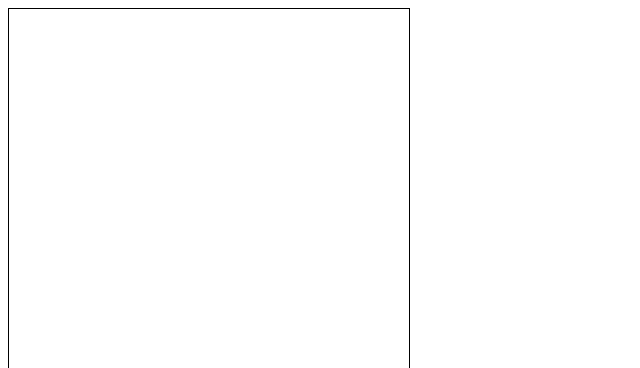
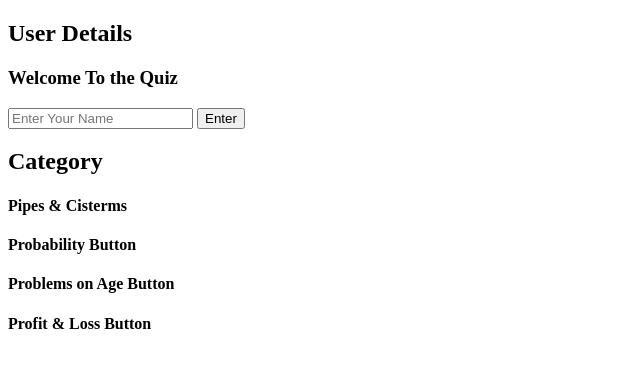
Before and after one commit to atharv-sarode12/Full_stack_web_development, a plain HTML site: page index.html in a window 1280 px wide. Shown: the top 368 px of the page, without its empty margins (0-640 px from the left). Drawn offline with Linux system fonts and the light colour scheme.

Commit message:
todays work

```diff
--- /dev/null
+++ b/index.css
@@ -0,0 +1,29 @@
+body{
+
+}
+.category{
+    height: 300px;
+    width: 500px;
+    border: 1px solid black;
+    position: absolute;
+    left: 600px;
+    border-radius: 35px;
+    background-color: yellow;
+
+}
+
+p{
+    margin-left: 50px;
+}
+
+button{
+    margin-left: 50px;
+    padding: 25px;
+    border-radius: 35px;
+}
+
+#Next{
+    position: absolute;
+    left: 150px;
+    padding: 10px;
+}
--- a/index.html
+++ b/index.html
@@ -4,28 +4,23 @@
     <meta charset="UTF-8">
     <meta name="viewport" content="width=device-width, initial-scale=1.0">
     <title>Document</title>
-    <style>
-
-        .container{
-            border: 1px solid black;
-            height: 900px;
-            width: 400px;
-        }
-
-        .box1 .box2{
-            border: 1px solid red;
-            height:50px;
-            width: 100px;
-            }
+</head>
+<body>
+    <section>
+<h1>User Details</h1>
+<h3>Welcome To the Quiz</h3>
+<input type="text" placeholder="Enter Your Name">
+<button>Enter</button>
 
 
-    </style>
-</head>
-<body>
-    <div class="container">
-        <div class="box1"></div>
-        <div class="box2"></div>
-    </div>
-    <script src="index.js"></script>
+    </section>
+    <section>
+
+        <h2>Category</h2>
+        <h4>Pipes & Cisterms</h4>
+        <h4>Probability Button</h4>
+        <h4>Problems on Age Button</h4>
+        <h4>Profit & Loss Button</h4>
+    </section>
 </body>
 </html>
--- a/index.js
+++ b/index.js
@@ -18,4 +18,4 @@ const user = {
 //     console.log(this.username);
 // }
 
-console.log(user.price);
+// console.log(user.price);
```
Also changed, not shown: quiz.html (added, +25 -0 lines).
